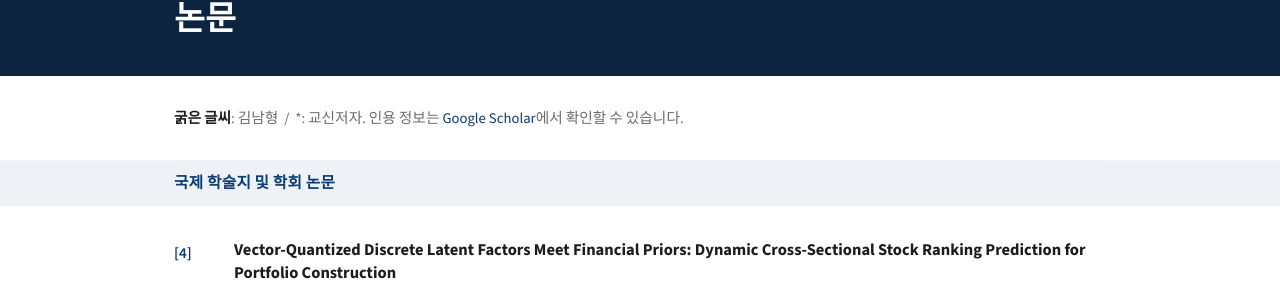
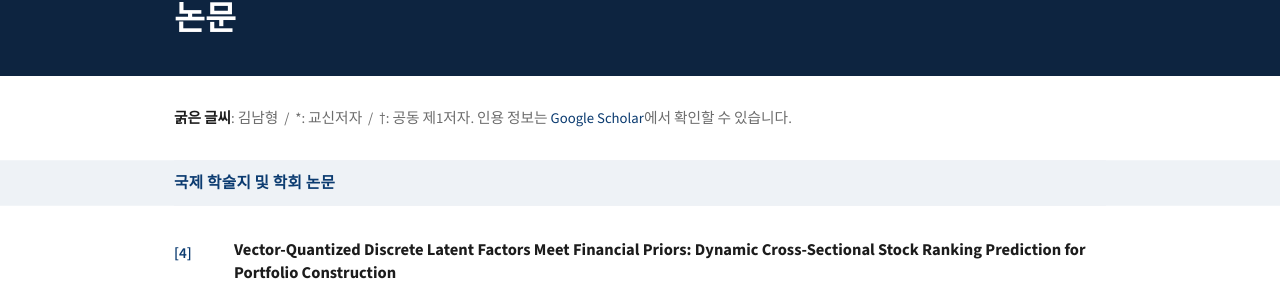
Before and after one commit to x7jeon8gi/x7jeon8gi.github.io, a Jekyll site: the page built from ko/publications.html, in a window 1280 px wide and 1400 px high. Shown: the part 131-422 px from the top of the window. Built offline with Jekyll 4.4.1, drawn with Linux system fonts in a browser that asks for light colours; some of the changed text lies outside the part shown.

Commit message:
Mark equal contribution on the IAFM '26 paper
Jiwon Park and Namhyoung Kim are co-first authors; marked with a dagger on
the site (with a legend line in en and ko) and in the English CV PDF.

Co-Authored-By: Claude Opus 5.5 <noreply@anthropic.com>
Claude-Session: https://claude.ai/code/session_01H4Rr8wtBrwq3tdzE6Jhist

```diff
--- a/_data/i18n.yml
+++ b/_data/i18n.yml
@@ -24,7 +24,8 @@ en:
   news:          "News"
   selected:      "Selected Publications"
   all_pubs:      "All publications"
-  legend:        "<strong>Bold</strong>: author of this site &nbsp;/&nbsp; *: corresponding author."
+  legend:        "<strong>Bold</strong>: author of this site &nbsp;/&nbsp; *: corresponding author"
+  legend_eq:     " &nbsp;/&nbsp; †: equal contribution"
   legend_pubs:   "Citation counts are on <a href=\"https://scholar.google.com/citations?user=YbxuDSIAAAAJ\" target=\"_blank\" rel=\"noopener\">Google Scholar</a>."
   legend_talks:  "Main-conference presentations of accepted papers are listed under <a href=\"PUBS_URL\">Publications</a>."
   h_intl:        "International Journals &amp; Conference Proceedings"
@@ -57,7 +58,8 @@ ko:
   news:          "소식"
   selected:      "주요 논문"
   all_pubs:      "전체 논문 보기"
-  legend:        "<strong>굵은 글씨</strong>: 김남형 &nbsp;/&nbsp; *: 교신저자."
+  legend:        "<strong>굵은 글씨</strong>: 김남형 &nbsp;/&nbsp; *: 교신저자"
+  legend_eq:     " &nbsp;/&nbsp; †: 공동 제1저자"
   legend_pubs:   "인용 정보는 <a href=\"https://scholar.google.com/citations?user=YbxuDSIAAAAJ\" target=\"_blank\" rel=\"noopener\">Google Scholar</a>에서 확인할 수 있습니다."
   legend_talks:  "채택 논문의 본 학회 발표는 <a href=\"PUBS_URL\">논문</a> 목록에 함께 정리했습니다."
   h_intl:        "국제 학술지 및 학회 논문"
--- a/_data/publications.yml
+++ b/_data/publications.yml
@@ -8,7 +8,8 @@
 #   id           : unique slug, also the anchor (#id) other pages link to
 #   title        : paper title
 #   authors      : list; the entry containing "Namhyoung" is bolded,
-#                  a trailing "*" marks the corresponding author
+#                  a trailing "*" marks the corresponding author,
+#                  a trailing "†" marks equal contribution
 #   venue        : full venue name (italic on the site)
 #   venue_short  : short label used on the home and research pages
 #   year         : 4-digit year
@@ -108,7 +109,7 @@ working_papers:
 
   - id:          wp-tagdro
     title:       "Text as Structure, Not Signal: Text-Aligned Groups for Distributionally Robust Stock Ranking"
-    authors:     ["Jiwon Park", "Namhyoung Kim", "Seungwon Shin", "Jae Wook Song*"]
+    authors:     ["Jiwon Park†", "Namhyoung Kim†", "Seungwon Shin", "Jae Wook Song*"]
     venue:       "IAFM '26: Workshop on Interpretability and Alignment of Financial Models, ACM ICAIF 2026"
     venue_short: "IAFM '26"
     note:        "Under review"
--- a/_includes/pages/presentations.html
+++ b/_includes/pages/presentations.html
@@ -4,7 +4,7 @@
 {%- assign P = site.data.publications -%}
 {%- assign u_pubs = base | append: '/publications/' | relative_url -%}
 
-<p class="legend">{{ T.legend }} {{ T.legend_talks | replace: "PUBS_URL", u_pubs }}</p>
+<p class="legend">{{ T.legend }}. {{ T.legend_talks | replace: "PUBS_URL", u_pubs }}</p>
 
 <h2 class="band" id="international">{{ T.h_talk_intl }}</h2>
 <ol class="pub-list">
--- a/_includes/pages/publications.html
+++ b/_includes/pages/publications.html
@@ -2,7 +2,7 @@
 {%- assign T = site.data.i18n[L] -%}
 {%- assign P = site.data.publications -%}
 
-<p class="legend">{{ T.legend }} {{ T.legend_pubs }}</p>
+<p class="legend">{{ T.legend }}{{ T.legend_eq }}. {{ T.legend_pubs }}</p>
 
 <h2 class="band" id="international">{{ T.h_intl }}</h2>
 <ol class="pub-list">
```
Also changed, not shown: 2 other files.
